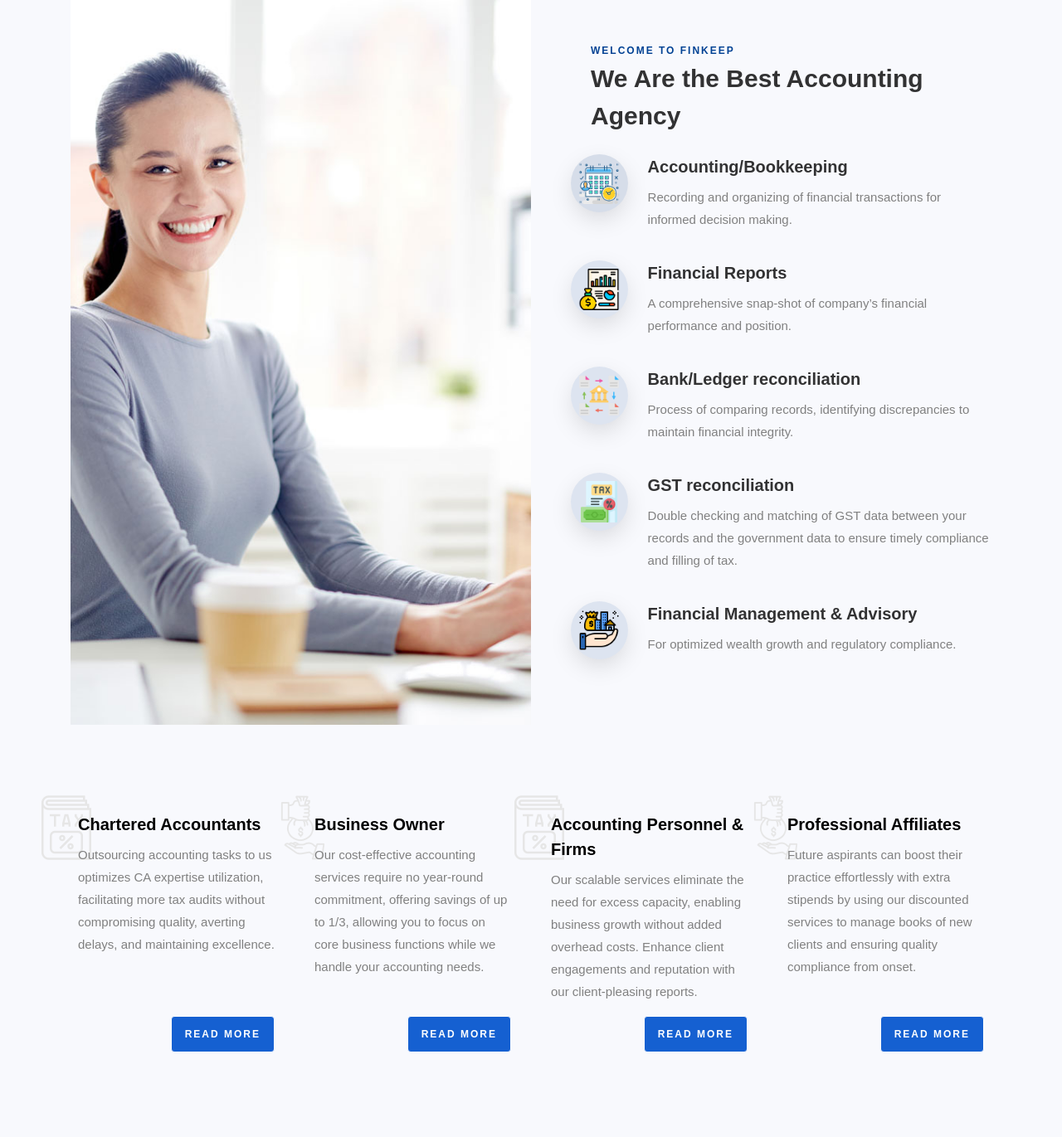
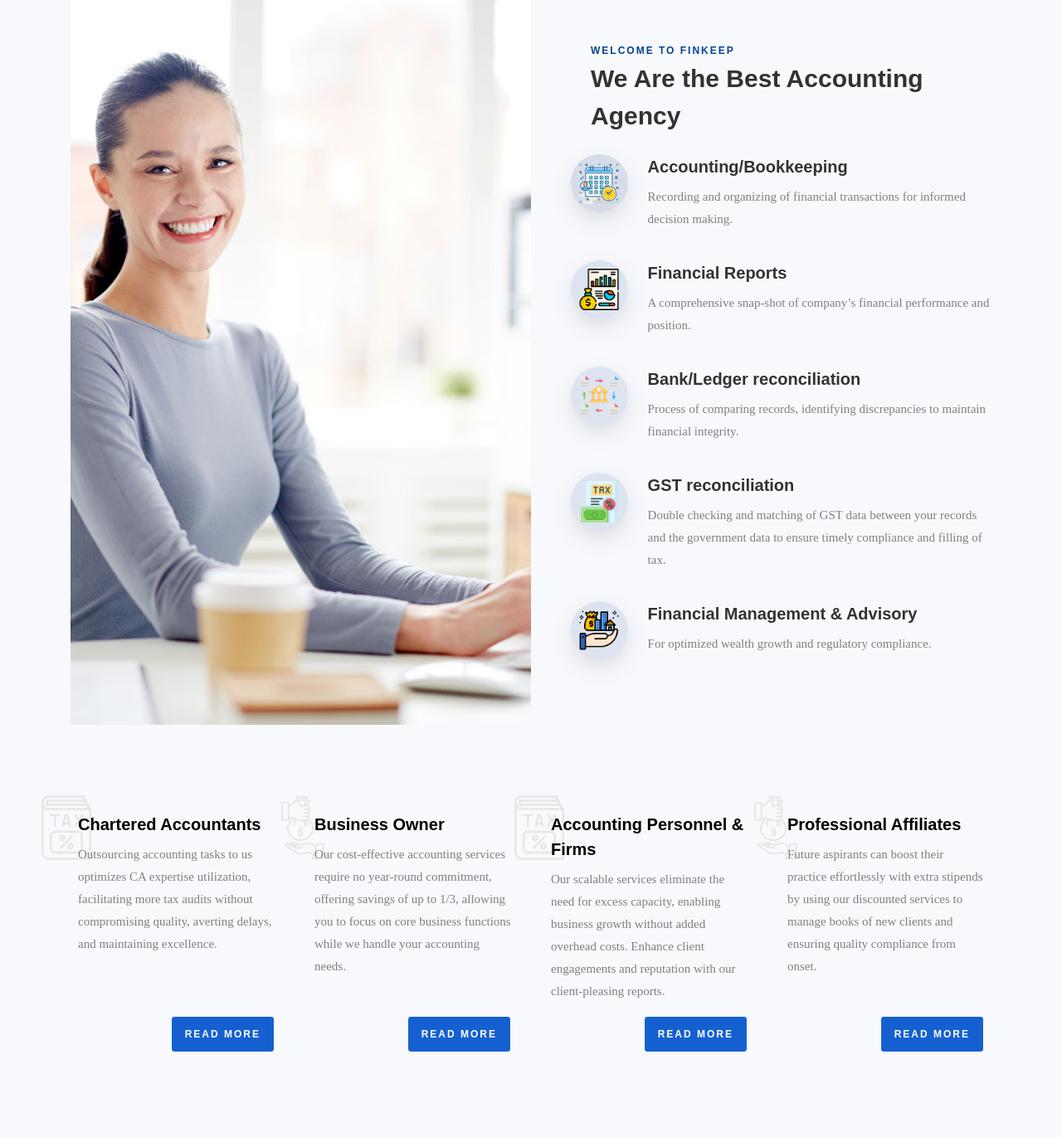
Before and after one commit to Thenameis2/finkeep-website, a plain HTML site: page index.html in a window 1280 px wide. Shown: the part 844-2215 px from the top of the page at 83% size. Drawn offline with nearby package versions, Linux system fonts and the light colour scheme; some packages are replaced by stand-ins of ours; no server answers; files whose address does not match are found by name.

Commit message:
Font Changed

```diff
--- a/index.html
+++ b/index.html
@@ -334,7 +334,7 @@
               </div>
               <div class="text pl-4">
                 <h4>Accounting/Bookkeeping</h4>
-                <p>
+                <p style="font-family: Circularstd Book">
                   Recording and organizing of financial transactions for
                   informed decision making.
                 </p>
@@ -354,7 +354,7 @@
               </div>
               <div class="text pl-4">
                 <h4>Financial Reports</h4>
-                <p>
+                <p style="font-family: Circularstd Book">
                   A comprehensive snap-shot of company’s financial performance
                   and position.
                 </p>
@@ -373,7 +373,7 @@
               </div>
               <div class="text pl-4">
                 <h4>Bank/Ledger reconciliation</h4>
-                <p>
+                <p style="font-family: Circularstd Book">
                   Process of comparing records, identifying discrepancies to
                   maintain financial integrity.
                 </p>
@@ -392,7 +392,7 @@
               </div>
               <div class="text pl-4">
                 <h4>GST reconciliation</h4>
-                <p>
+                <p style="font-family: Circularstd Book">
                   Double checking and matching of GST data between your records
                   and the government data to ensure timely compliance and
                   filling of tax.
@@ -412,7 +412,7 @@
               </div>
               <div class="text pl-4">
                 <h4>Financial Management & Advisory</h4>
-                <p>For optimized wealth growth and regulatory compliance.</p>
+                <p style="font-family: Circularstd Book">For optimized wealth growth and regulatory compliance.</p>
               </div>
             </div>
           </div>
@@ -435,7 +435,7 @@
               </div>
               <div class="media-body">
                 <h3 class="heading">Chartered Accountants</h3>
-                <p>
+                <p style="font-family: Circularstd Book">
                   Outsourcing accounting tasks to us optimizes CA expertise
                   utilization, facilitating more tax audits without compromising
                   quality, averting delays, and maintaining excellence.
@@ -467,7 +467,7 @@
               </div>
               <div class="media-body">
                 <h3 class="heading">Business Owner</h3>
-                <p>
+                <p style="font-family: Circularstd Book">
                   Our cost-effective accounting services require no year-round
                   commitment, offering savings of up to 1/3, allowing you to
                   focus on core business functions while we handle your
@@ -501,7 +501,7 @@
               </div>
               <div class="media-body">
                 <h3 class="heading">Accounting Personnel & Firms</h3>
-                <p>
+                <p style="font-family: Circularstd Book">
                   Our scalable services eliminate the need for excess capacity,
                   enabling business growth without added overhead costs. Enhance
                   client engagements and reputation with our client-pleasing
@@ -534,7 +534,7 @@
               </div>
               <div class="media-body">
                 <h3 class="heading">Professional Affiliates</h3>
-                <p>
+                <p style="font-family: Circularstd Book">
                   Future aspirants can boost their practice effortlessly with
                   extra stipends by using our discounted services to manage
                   books of new clients and ensuring quality compliance from
@@ -882,7 +882,7 @@
                 </div>
                 <div id="faq2" class="faq-answer">
                   <div class="card-body py-3 px-0">
-                    <p>
+                    <p style="font-family: Circularstd Book">
                       We have established a structured operational protocol
                       within our organization to minimize unnecessary
                       back-and-forth communication between our team and clients.
@@ -948,7 +948,7 @@
                 </div>
                 <div id="faq4" class="faq-answer">
                   <div class="card-body py-3 px-0">
-                    <p>
+                    <p style="font-family: Circularstd Book">
                       We uphold rigorous quality standards to ensure the
                       precision of our data:
                     </p>
@@ -1018,7 +1018,7 @@
             <div class="row">
               <div class="col-md-4 mb-md-0 mb-4">
                 <h2 class="footer-heading">About us</h2>
-                <p>
+                <p style="font-family: Circularstd Book">
                   Finkeep is a new age , so that you can focus on your business
                   and leave the rest to us, our experienced CAs and expert
                   accountants offer customised reports on a regular basis,
```
Also changed, not shown: services.html (+4 -4 lines).
